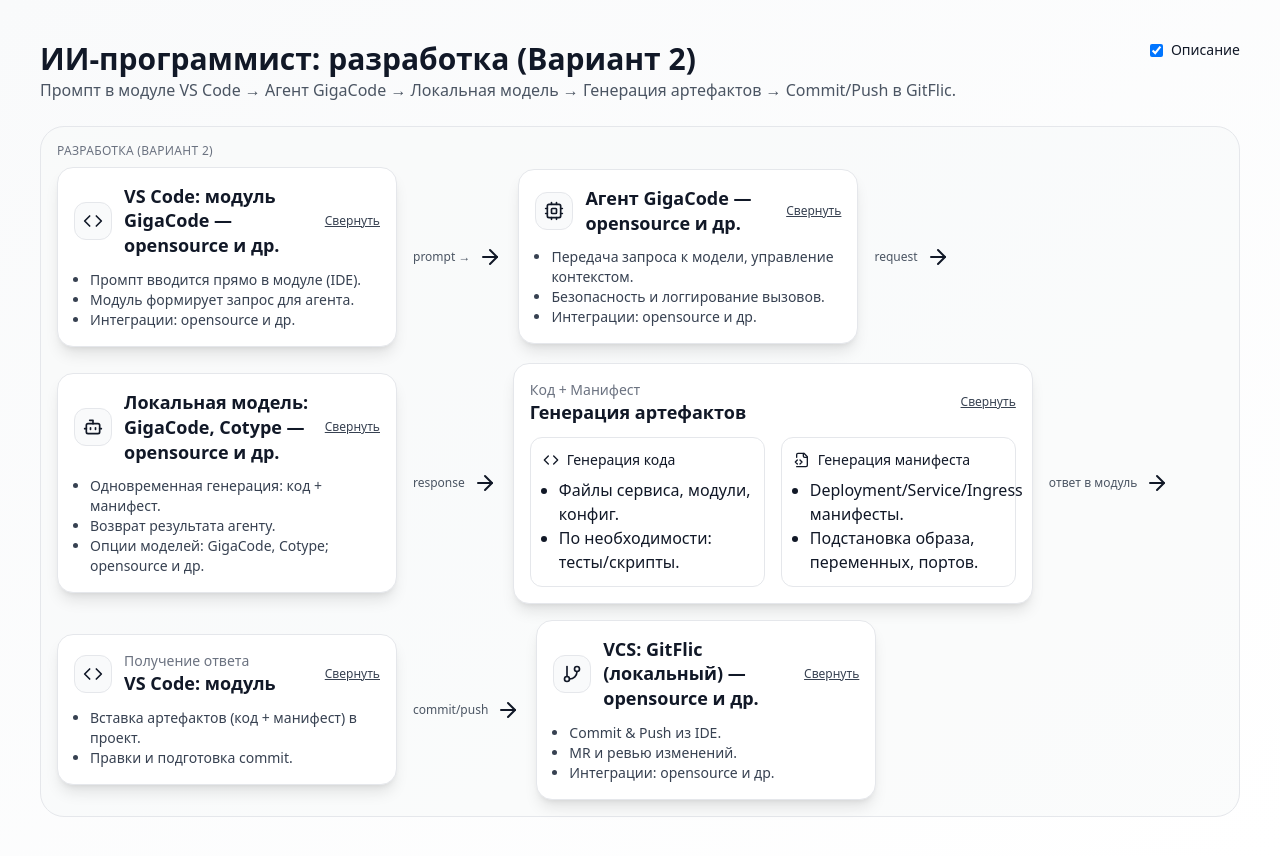
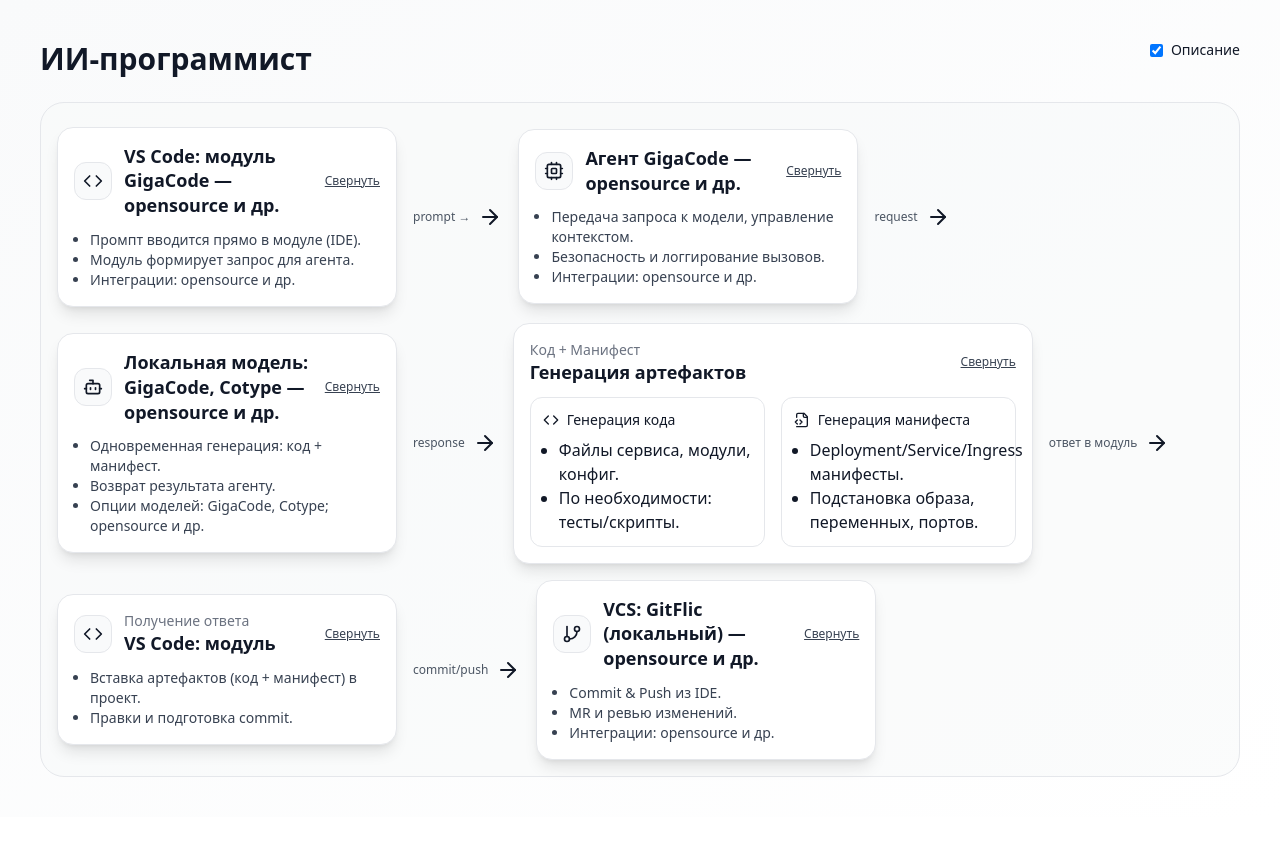
Before and after one commit to EvgenyShil/The-AI-Coder, a Next.js app: page / in a window 1280 px wide. After the commit the page ends 817 px from the top, so only its background shows below. Built offline with nearby package versions, Linux system fonts and the light colour scheme.

Commit message:
Update Diagram.tsx

```diff
--- a/components/Diagram.tsx
+++ b/components/Diagram.tsx
@@ -103,15 +103,15 @@
       <div className="max-w-[1400px] mx-auto space-y-6">
         <div className="flex items-start justify-between gap-4">
           <div>
-            <h1 className="text-3xl font-bold leading-tight">ИИ‑программист: разработка (Вариант 2)</h1>
-            <p className="text-gray-600">Промпт в модуле VS Code → Агент GigaCode → Локальная модель → Генерация артефактов → Commit/Push в GitFlic.</p>
+            <h1 className="text-3xl font-bold leading-tight">ИИ‑программист</h1>
+
           </div>
           <label className="flex items-center gap-2 text-sm">
             <input data-testid="toggle-descriptions" type="checkbox" checked={showDescriptions} onChange={() => setShowDescriptions(v => !v)} /> Описание
           </label>
         </div>
 
-        <Lane title="Разработка (Вариант 2)">
+        <Lane title="">
           <Node title="VS Code: модуль GigaCode — opensource и др." subtitle="" icon={Code} showDescriptions={showDescriptions}>
             <ul className="list-disc ml-4 mt-2">
               <li>Промпт вводится прямо в модуле (IDE).</li>
```
